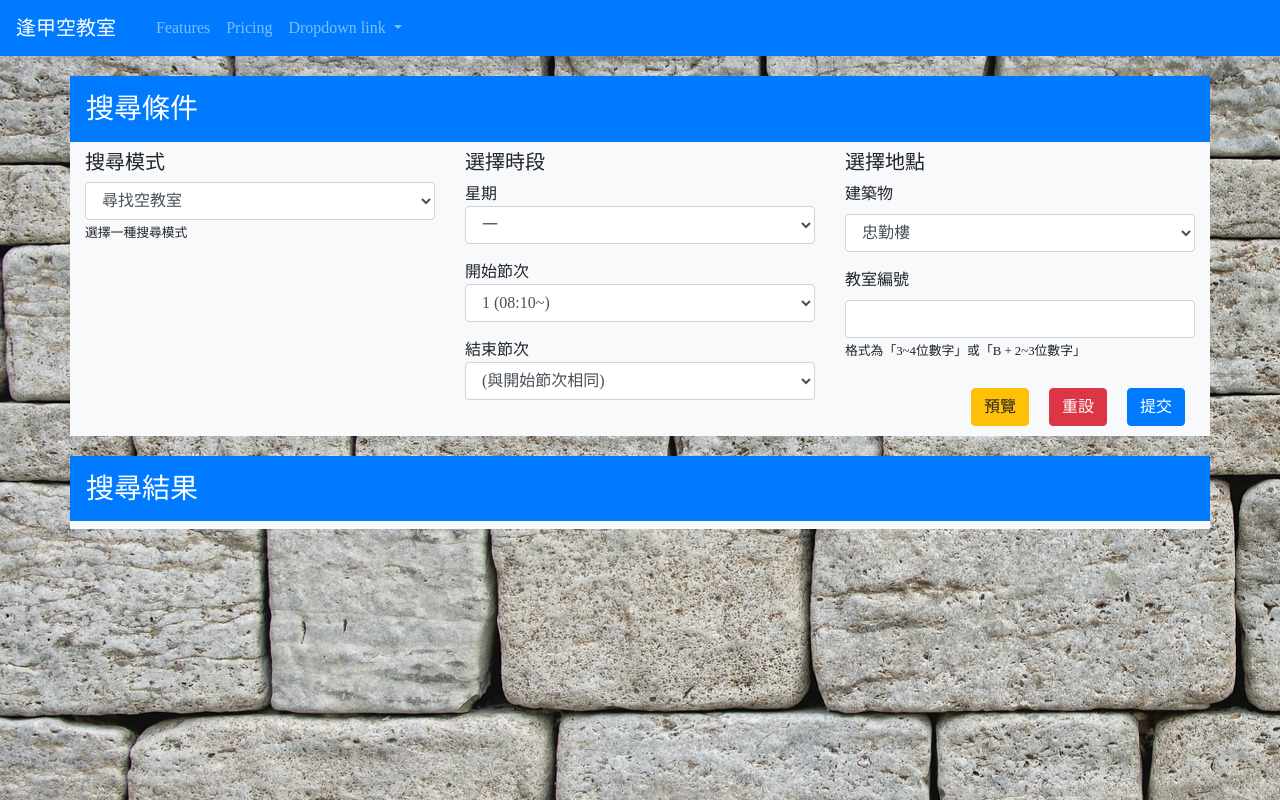
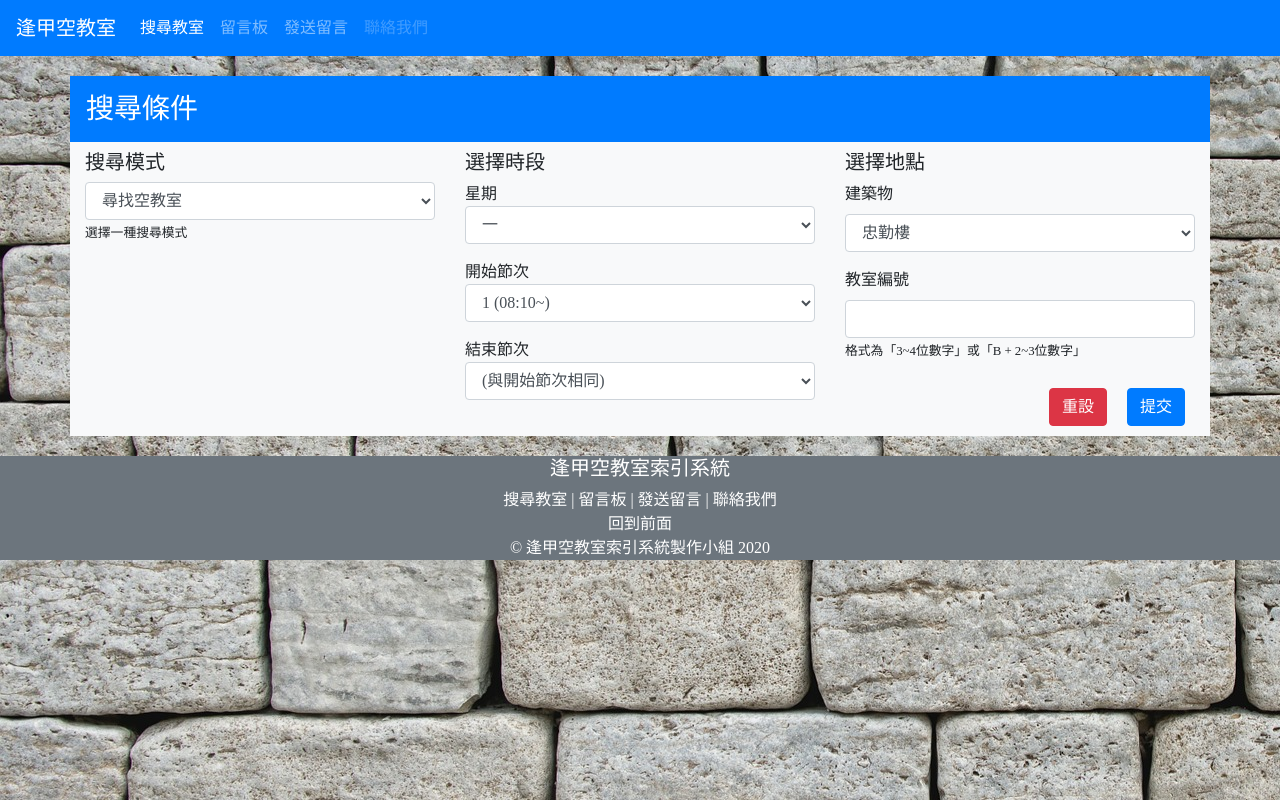
Before and after one commit to D0656146/empty-classroom, a Flask app: page /search/ in a window 1280 px wide. Run offline with Flask 2, Linux system fonts and the light colour scheme; some libraries are stand-ins or nearby versions.

Commit message:
searchResult 按鈕重新定位；添加header、footer

```diff
--- a/emptyclassroom/static/css/global.css
+++ b/emptyclassroom/static/css/global.css
@@ -10,10 +10,17 @@ body{
     background-image: url("../img/bg-image2.jpg");
 }
 
-button {
-    float: right;
+button{
     margin: 10px
 }
+
+.serachBtn{
+    float: right;
+}
+
+/*.checkTable{
+
+}*/
 
 .breakline {
     height: 3px;
@@ -51,3 +58,9 @@ button {
 .nav-item {
     color: white
 }
+
+footer {
+    margin-top: 20px;
+    bottom: 0;
+    width: 100%;
+}
--- a/emptyclassroom/static/js/formRelate.js
+++ b/emptyclassroom/static/js/formRelate.js
@@ -63,8 +63,20 @@ function clearResult() {
     $(".roomTable").remove()
     $("#hasNotSearched").show()
     $("#noResult").hide()
-    $("#searchResult > *").remove
+    $("#roomTable").hide()
+    $("#searchResult").hide()
+    $(`#searchResult > *:not(".h3")`).remove()
     currentBuilding = ""
+}
+
+function clearTable(){
+    for(var i = 1; i <= 7; i++){
+        for(var j = 0; j <= 14; j++){
+            $(`#t${i}-${j}`).text(``)
+            $(`#t${i}-${j}`).removeClass("bg-secondary")
+            $(`#t${i}-${j}`).addClass("bg-light")
+        }
+    }
 }
 
 function takeTable(obj){
@@ -79,15 +91,10 @@ function takeTable(obj){
 
 function makeTable(obj){
     console.log(obj)
-    for(var i = 1; i <= 7; i++){
-        for(var j = 0; j <= 14; j++){
-            $(`#t${i}-${j}`).text(``)
-            $(`#t${i}-${j}`).css("background-color","white")
-        }
-    }
 
     for(var i = 0; i < obj.timetable.length; i++){
-        $(`#t${obj.timetable[i].day}-${obj.timetable[i].session}`).css("background-color","red")
+        $(`#t${obj.timetable[i].day}-${obj.timetable[i].session}`).addClass("bg-secondary")
+        $(`#t${obj.timetable[i].day}-${obj.timetable[i].session}`).removeClass("bg-light")
         $(`#t${obj.timetable[i].day}-${obj.timetable[i].session}`).text(obj.timetable[i].course)
     }
     $("#roomTable").show()
@@ -103,16 +110,15 @@ function showResult(obj) {
         </div>
         <div id="classLable" class="col-lg-6 col-md-6 col-12"></div>
     `)
-
-    $("#classLable").append(`<h4> 以下為${currentBuilding}館的搜尋結果</h4>`)
+    var buildingName = $(`#building > option[value="${currentBuilding}"]`).text()
+    $("#classLable").append(`<h4> 以下為<b><i>${buildingName}</i></b>的搜尋結果</h4>`)
+    $("#classLable").append(`<div id="resultList"></div>`)
     for (var i = 0; i < obj.classrooms.length; i++) {
         console.log(obj.classrooms[i])
-        $("#classLable").append(`
-            <div class="resultList">
-                <button class="btn btn-outline-primary checkTable" type="button" id="${obj.classrooms[i].room}">
-                    ${obj.building}${obj.classrooms[i].room}
-                </button>
-            </div>
+        $("#resultList").append(`
+            <button class="btn btn-outline-primary checkTable" type="button" id="${obj.classrooms[i].room}">
+                ${obj.building}${obj.classrooms[i].room}
+            </button>
         `)
     }
     if (obj.classrooms.length == 0) {
@@ -121,7 +127,8 @@ function showResult(obj) {
     $("#classLable").append(`<br><button id="research" class="btn btn-outline-danger"> 重新搜尋 </button>`)
 
     $("#research").click(function(){
-        location.reload()
+        clearResult()
+        clearTable()
     })
 
     $(".checkTable").click(function(){
@@ -138,10 +145,12 @@ function showResult(obj) {
 
         })
     })
+    $("#searchResult").show()
 }
 
 $("document").ready(function () {
     $("#roomTable").hide()
+    $("#searchResult").hide()
     // no-used reset form
     //clearResult()
     $("#resetBtn").click(function () {
@@ -164,14 +173,17 @@ $("document").ready(function () {
             type: "GET",
             datatype: "json",
             success: function (e) {
+
                 console.log(e)
                 showResult(e)
             },
             error: function (e) {
-                alert(  )
+                alert("發生不可預期的錯誤，請稍後在試")
+                showResult(e)
             }
         })
     })
+
 
     $('#testOutput').click(function () {
         var x = {
@@ -180,13 +192,30 @@ $("document").ready(function () {
                 "room": '404',
                 "socket": 2,
                 "ac": true
+            },{
+                "room": '405',
+                "socket": 2,
+                "ac": true
+            },{
+                "room": '406',
+                "socket": 2,
+                "ac": true
+            },{
+                "room": '407',
+                "socket": 2,
+                "ac": true
+            },{
+                "room": '408',
+                "socket": 2,
+                "ac": true
+            },{
+                "room": '409',
+                "socket": 2,
+                "ac": true
             }]
         }
 
-        console.log(x)
         showResult(x)
-
-        console.log($("button"))
 
         var y = {
             "locate": {
@@ -209,5 +238,6 @@ $("document").ready(function () {
         makeTable(y)
     })
 
+    $("#testOutput").hide()
 
 })
--- a/emptyclassroom/templates/mainPage.html
+++ b/emptyclassroom/templates/mainPage.html
@@ -10,7 +10,7 @@
 </head>
 
 <body>
-    <header>
+    <header id="header">
         <!-- logo section -->
         <!--<div id="logo" class="row">
             <div class="col-12 col-lg-12 col-md-12 col-sm-12 col-xl-12">
@@ -19,30 +19,23 @@
         </div>-->
         <nav class="navbar navbar-dark bg-primary navbar navbar-expand-lg">
             <a class="navbar-brand" href="#"> 逢甲空教室 </a>
-            <button class="navbar-toggler" type="button" data-toggle="collapse" data-target="#navbarNavAltMarkup"
-                aria-controls="navbarNavAltMarkup" aria-expanded="false" aria-label="Toggle navigation">
+            <button class="navbar-toggler" type="button" data-toggle="collapse" data-target="#navbarNav"
+                aria-controls="navbarNav" aria-expanded="false" aria-label="Toggle navigation">
                 <span class="navbar-toggler-icon"></span>
             </button>
-            <div class="collapse navbar-collapse" id="navbarNavDropdown">
+            <div class="collapse navbar-collapse bg-" id="navbarNav">
                 <ul class="navbar-nav">
                     <li class="nav-item active">
-                    <a class="nav-link" href="#">   <span class="sr-only">(current)</span></a>
+                        <a class="nav-link" href="mainPage.html">搜尋教室 <span class="sr-only">(current)</span></a>
                     </li>
                     <li class="nav-item">
-                    <a class="nav-link" href="#">Features</a>
+                        <a class="nav-link" href="messageBoard.html">留言板</a>
                     </li>
                     <li class="nav-item">
-                    <a class="nav-link" href="#">Pricing</a>
+                        <a class="nav-link" href="messageBoard.html#leaveMessageGroup">發送留言</a>
                     </li>
-                  <li class="nav-item dropdown">
-                    <a class="nav-link dropdown-toggle" href="#" id="navbarDropdownMenuLink" role="button" data-toggle="dropdown" aria-haspopup="true" aria-expanded="false">
-                      Dropdown link
-                    </a>
-                    <div class="dropdown-menu" aria-labelledby="navbarDropdownMenuLink">
-                      <a class="dropdown-item" href="#">Action</a>
-                      <a class="dropdown-item" href="#">Another action</a>
-                      <a class="dropdown-item" href="#">Something else here</a>
-                    </div>
+                    <li class="nav-item">
+                        <a class="nav-link disabled" href="tellUs.html">聯絡我們</a>
                     </li>
                 </ul>
             </div>
@@ -51,8 +44,6 @@
 
     <main>
         <div class="container">
-
-
 
             <!-- form section -->
             <div class="row bg-light">
@@ -215,143 +206,143 @@
                         <tbody>
                             <tr>
                                 <th scope="row">1</th>
-                            <th id="t1-1" scope="col">  </th>
-                            <th id="t2-1" scope="col">  </th>
-                            <th id="t3-1" scope="col">  </th>
-                            <th id="t4-1" scope="col">  </th>
-                            <th id="t5-1" scope="col">  </th>
-                            <th id="t6-1" scope="col">  </th>
-                            <th id="t7-1" scope="col">  </th>
+                                <th id="t1-1" scope="col"> </th>
+                                <th id="t2-1" scope="col"> </th>
+                                <th id="t3-1" scope="col"> </th>
+                                <th id="t4-1" scope="col"> </th>
+                                <th id="t5-1" scope="col"> </th>
+                                <th id="t6-1" scope="col"> </th>
+                                <th id="t7-1" scope="col"> </th>
                             </tr>
                             <tr>
                                 <th scope="row">2 </th>
-                            <th id="t1-2" scope="col">  </th>
-                            <th id="t2-2" scope="col">  </th>
-                            <th id="t3-2" scope="col">  </th>
-                            <th id="t4-2" scope="col">  </th>
-                            <th id="t5-2" scope="col">  </th>
-                            <th id="t6-2" scope="col">  </th>
-                            <th id="t7-2" scope="col">  </th>
+                                <th id="t1-2" scope="col"> </th>
+                                <th id="t2-2" scope="col"> </th>
+                                <th id="t3-2" scope="col"> </th>
+                                <th id="t4-2" scope="col"> </th>
+                                <th id="t5-2" scope="col"> </th>
+                                <th id="t6-2" scope="col"> </th>
+                                <th id="t7-2" scope="col"> </th>
                             </tr>
                             <tr>
                                 <th scope="row">3 </th>
-                            <th id="t1-3" scope="col">  </th>
-                            <th id="t2-3" scope="col">  </th>
-                            <th id="t3-3" scope="col">  </th>
-                            <th id="t4-3" scope="col">  </th>
-                            <th id="t5-3" scope="col">  </th>
-                            <th id="t6-3" scope="col">  </th>
-                            <th id="t7-3" scope="col">  </th>
+                                <th id="t1-3" scope="col"> </th>
+                                <th id="t2-3" scope="col"> </th>
+                                <th id="t3-3" scope="col"> </th>
+                                <th id="t4-3" scope="col"> </th>
+                                <th id="t5-3" scope="col"> </th>
+                                <th id="t6-3" scope="col"> </th>
+                                <th id="t7-3" scope="col"> </th>
                             </tr>
                             <tr>
                                 <th scope="row">4 </th>
-                            <th id="t1-4" scope="col">  </th>
-                            <th id="t2-4" scope="col">  </th>
-                            <th id="t3-4" scope="col">  </th>
-                            <th id="t4-4" scope="col">  </th>
-                            <th id="t5-4" scope="col">  </th>
-                            <th id="t6-4" scope="col">  </th>
-                            <th id="t7-4" scope="col">  </th>
+                                <th id="t1-4" scope="col"> </th>
+                                <th id="t2-4" scope="col"> </th>
+                                <th id="t3-4" scope="col"> </th>
+                                <th id="t4-4" scope="col"> </th>
+                                <th id="t5-4" scope="col"> </th>
+                                <th id="t6-4" scope="col"> </th>
+                                <th id="t7-4" scope="col"> </th>
                             </tr>
                             <tr>
                                 <th scope="row">5 </th>
-                            <th id="t1-5" scope="col">  </th>
-                            <th id="t2-5" scope="col">  </th>
-                            <th id="t3-5" scope="col">  </th>
-                            <th id="t4-5" scope="col">  </th>
-                            <th id="t5-5" scope="col">  </th>
-                            <th id="t6-5" scope="col">  </th>
-                            <th id="t7-5" scope="col">  </th>
+                                <th id="t1-5" scope="col"> </th>
+                                <th id="t2-5" scope="col"> </th>
+                                <th id="t3-5" scope="col"> </th>
+                                <th id="t4-5" scope="col"> </th>
+                                <th id="t5-5" scope="col"> </th>
+                                <th id="t6-5" scope="col"> </th>
+                                <th id="t7-5" scope="col"> </th>
                             </tr>
                             <tr>
                                 <th scope="row">6 </th>
-                            <th id="t1-6" scope="col">  </th>
-                            <th id="t2-6" scope="col">  </th>
-                            <th id="t3-6" scope="col">  </th>
-                            <th id="t4-6" scope="col">  </th>
-                            <th id="t5-6" scope="col">  </th>
-                            <th id="t6-6" scope="col">  </th>
-                            <th id="t7-6" scope="col">  </th>
+                                <th id="t1-6" scope="col"> </th>
+                                <th id="t2-6" scope="col"> </th>
+                                <th id="t3-6" scope="col"> </th>
+                                <th id="t4-6" scope="col"> </th>
+                                <th id="t5-6" scope="col"> </th>
+                                <th id="t6-6" scope="col"> </th>
+                                <th id="t7-6" scope="col"> </th>
                             </tr>
                             <tr>
                                 <th scope="row">7</th>
-                            <th id="t1-7" scope="col">  </th>
-                            <th id="t2-7" scope="col">  </th>
-                            <th id="t3-7" scope="col">  </th>
-                            <th id="t4-7" scope="col">  </th>
-                            <th id="t5-7" scope="col">  </th>
-                            <th id="t6-7" scope="col">  </th>
-                            <th id="t7-7" scope="col">  </th>
+                                <th id="t1-7" scope="col"> </th>
+                                <th id="t2-7" scope="col"> </th>
+                                <th id="t3-7" scope="col"> </th>
+                                <th id="t4-7" scope="col"> </th>
+                                <th id="t5-7" scope="col"> </th>
+                                <th id="t6-7" scope="col"> </th>
+                                <th id="t7-7" scope="col"> </th>
                             </tr>
                             <tr>
                                 <th scope="row">8 </th>
-                            <th id="t1-8" scope="col">  </th>
-                            <th id="t2-8" scope="col">  </th>
-                            <th id="t3-8" scope="col">  </th>
-                            <th id="t4-8" scope="col">  </th>
-                            <th id="t5-8" scope="col">  </th>
-                            <th id="t6-8" scope="col">  </th>
-                            <th id="t7-8" scope="col">  </th>
+                                <th id="t1-8" scope="col"> </th>
+                                <th id="t2-8" scope="col"> </th>
+                                <th id="t3-8" scope="col"> </th>
+                                <th id="t4-8" scope="col"> </th>
+                                <th id="t5-8" scope="col"> </th>
+                                <th id="t6-8" scope="col"> </th>
+                                <th id="t7-8" scope="col"> </th>
                             </tr>
                             <tr>
                                 <th scope="row">9 </th>
-                            <th id="t1-9" scope="col">  </th>
-                            <th id="t2-9" scope="col">  </th>
-                            <th id="t3-9" scope="col">  </th>
-                            <th id="t4-9" scope="col">  </th>
-                            <th id="t5-9" scope="col">  </th>
-                            <th id="t6-9" scope="col">  </th>
-                            <th id="t7-9" scope="col">  </th>
+                                <th id="t1-9" scope="col"> </th>
+                                <th id="t2-9" scope="col"> </th>
+                                <th id="t3-9" scope="col"> </th>
+                                <th id="t4-9" scope="col"> </th>
+                                <th id="t5-9" scope="col"> </th>
+                                <th id="t6-9" scope="col"> </th>
+                                <th id="t7-9" scope="col"> </th>
                             </tr>
                             <tr>
                                 <th scope="row">10 </th>
-                            <th id="t1-10" scope="col">  </th>
-                            <th id="t2-10" scope="col">  </th>
-                            <th id="t3-10" scope="col">  </th>
-                            <th id="t4-10" scope="col">  </th>
-                            <th id="t5-10" scope="col">  </th>
-                            <th id="t6-10" scope="col">  </th>
-                            <th id="t7-10" scope="col">  </th>
+                                <th id="t1-10" scope="col"> </th>
+                                <th id="t2-10" scope="col"> </th>
+                                <th id="t3-10" scope="col"> </th>
+                                <th id="t4-10" scope="col"> </th>
+                                <th id="t5-10" scope="col"> </th>
+                                <th id="t6-10" scope="col"> </th>
+                                <th id="t7-10" scope="col"> </th>
                             </tr>
                             <tr>
                                 <th scope="row">11 </th>
-                            <th id="t1-11" scope="col">  </th>
-                            <th id="t2-11" scope="col">  </th>
-                            <th id="t3-11" scope="col">  </th>
-                            <th id="t4-11" scope="col">  </th>
-                            <th id="t5-11" scope="col">  </th>
-                            <th id="t6-11" scope="col">  </th>
-                            <th id="t7-11" scope="col">  </th>
+                                <th id="t1-11" scope="col"> </th>
+                                <th id="t2-11" scope="col"> </th>
+                                <th id="t3-11" scope="col"> </th>
+                                <th id="t4-11" scope="col"> </th>
+                                <th id="t5-11" scope="col"> </th>
+                                <th id="t6-11" scope="col"> </th>
+                                <th id="t7-11" scope="col"> </th>
                             </tr>
                             <tr>
                                 <th scope="row">12 </th>
-                            <th id="t1-12" scope="col">  </th>
-                            <th id="t2-12" scope="col">  </th>
-                            <th id="t3-12" scope="col">  </th>
-                            <th id="t4-12" scope="col">  </th>
-                            <th id="t5-12" scope="col">  </th>
-                            <th id="t6-12" scope="col">  </th>
-                            <th id="t7-12" scope="col">  </th>
+                                <th id="t1-12" scope="col"> </th>
+                                <th id="t2-12" scope="col"> </th>
+                                <th id="t3-12" scope="col"> </th>
+                                <th id="t4-12" scope="col"> </th>
+                                <th id="t5-12" scope="col"> </th>
+                                <th id="t6-12" scope="col"> </th>
+                                <th id="t7-12" scope="col"> </th>
                             </tr>
                             <tr>
                                 <th scope="row">13 </th>
-                            <th id="t1-13" scope="col">  </th>
-                            <th id="t2-13" scope="col">  </th>
-                            <th id="t3-13" scope="col">  </th>
-                            <th id="t4-13" scope="col">  </th>
-                            <th id="t5-13" scope="col">  </th>
-                            <th id="t6-13" scope="col">  </th>
-                            <th id="t7-13" scope="col">  </th>
+                                <th id="t1-13" scope="col"> </th>
+                                <th id="t2-13" scope="col"> </th>
+                                <th id="t3-13" scope="col"> </th>
+                                <th id="t4-13" scope="col"> </th>
+                                <th id="t5-13" scope="col"> </th>
+                                <th id="t6-13" scope="col"> </th>
+                                <th id="t7-13" scope="col"> </th>
                             </tr>
                             <tr>
                                 <th scope="row">14 </th>
-                            <th id="t1-14" scope="col">  </th>
-                            <th id="t2-14" scope="col">  </th>
-                            <th id="t3-14" scope="col">  </th>
-                            <th id="t4-14" scope="col">  </th>
-                            <th id="t5-14" scope="col">  </th>
-                            <th id="t6-14" scope="col">  </th>
-                            <th id="t7-14" scope="col">  </th>
+                                <th id="t1-14" scope="col"> </th>
+                                <th id="t2-14" scope="col"> </th>
+                                <th id="t3-14" scope="col"> </th>
+                                <th id="t4-14" scope="col"> </th>
+                                <th id="t5-14" scope="col"> </th>
+                                <th id="t6-14" scope="col"> </th>
+                                <th id="t7-14" scope="col"> </th>
                             </tr>
                         </tbody>
                     </table>
@@ -359,6 +350,20 @@
             </div>
         </div>
     </main>
+
+
+    <footer clsaa="page-footer">
+        <div class="bg-secondary text-white text-center col-xl-12 col-lg-12 col-md-12 col-sm-12 col-12">
+            <p class="h5"> 逢甲空教室索引系統 </p>
+            <a href="mainPage.html" class="text-white">搜尋教室 </a> |
+            <a href="messageBoard.html" class="text-white">留言板</a> |
+            <a href="messageBoard.html#leaveMessageGroup" class="text-white">發送留言</a> |
+            <a href="tellUs.html" class="text-white" style="pointer-events: none">聯絡我們</a><br>
+            <a href="#header" class="text-white">回到前面</a>
+            <p> &copy; 逢甲空教室索引系統製作小組 2020 </p>
+        </div>
+    </footer>
+
 
     <script src="https://ajax.googleapis.com/ajax/libs/jquery/3.5.1/jquery.min.js" crossorigin="anonymous">
     </script>
@@ -370,6 +375,10 @@
         crossorigin="anonymous"></script>
     <script src="../static/js/mainpageInit.js"></script>
     <script src="../static/js/formRelate.js"></script>
+
+
 </body>
 
+
+
 </html>
```
Also changed, not shown: emptyclassroom/static/js/messageBoard.js (+3 -12 lines), emptyclassroom/templates/messageBoard.html (+42 -3 lines). Lines whose indentation alone changed are shown as unchanged.
